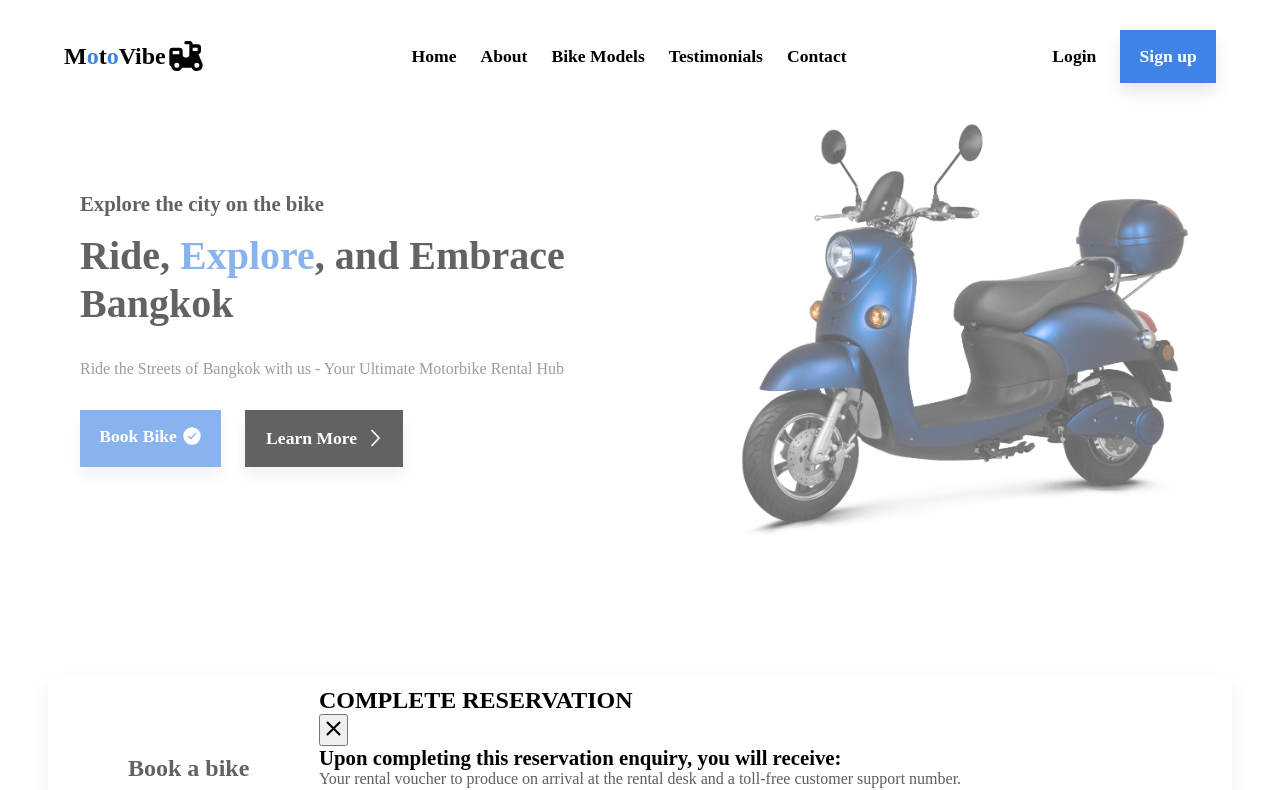
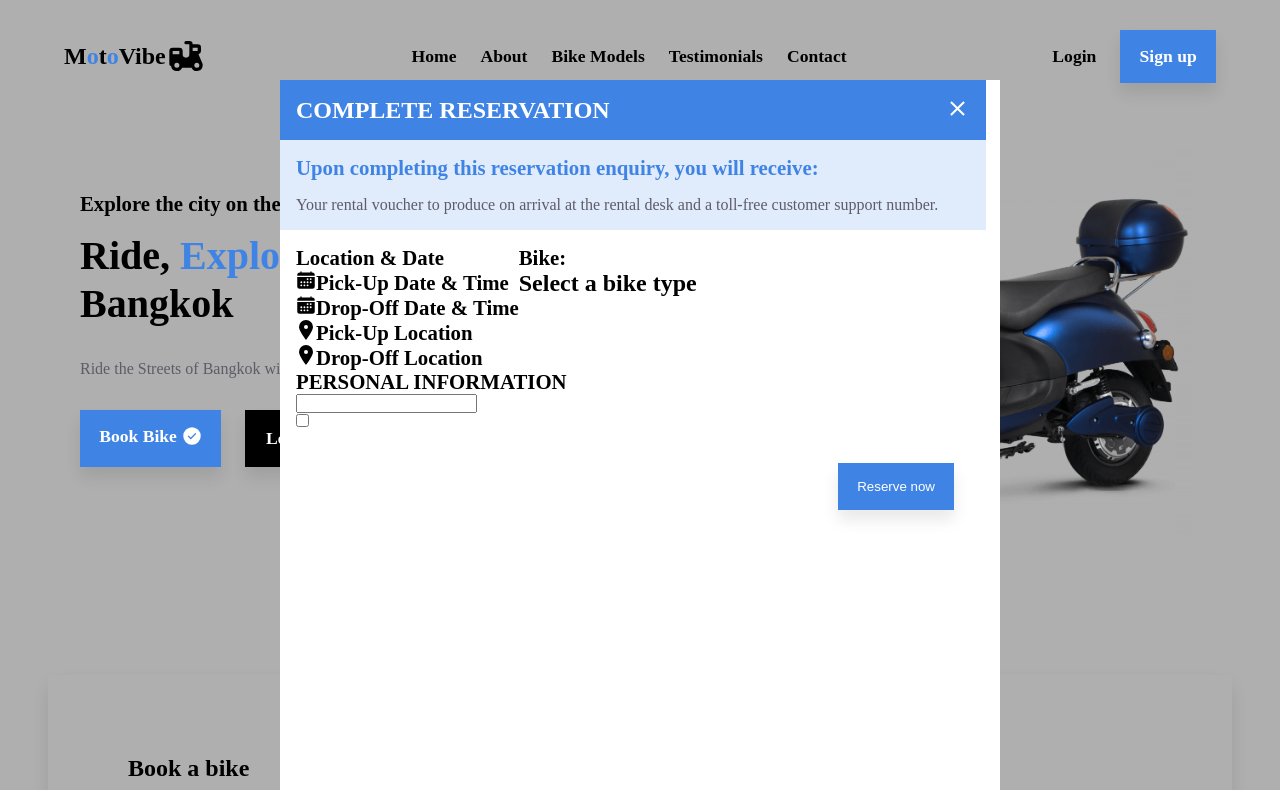
Before and after one commit to OnigiriKing/moto-vibe, a React (Create React App) app: page / in a window 1280 px wide. Shown: the top 790 px of the page. Built offline with nearby package versions, Linux system fonts and the light colour scheme.

Commit message:
RequestMenu style big update

```diff
--- a/src/styles/homeStyle/_homeStyle.scss
+++ b/src/styles/homeStyle/_homeStyle.scss
@@ -217,7 +217,6 @@
   div {
     cursor: pointer;
   }
-
 }
 .banner-wrong {
   background: #fc8989;
@@ -762,21 +761,81 @@
 
 //! Requst Menu
 
-.request-menu-screen {
+.request-menu-bg {
+  background-color: #00000050;
   width: 100%;
   height: 100%;
-  display: flex;
-  justify-content: center;
-  align-items: center;
-  z-index: 3;
-  position: absolute;
-  background-color: #ffffff62;
+  position: fixed;
+  top: 0;
 }
 
-.request-menu-wrapper {
-  width: 30rem;
-  height: 100%;
-  position: relative;
+.request-menu-screen {
+  width: 45rem;
+  height: 100vh;
+  display: flex;
+  position: fixed;
+  top: 5rem;
   z-index: 4;
-  background-color: rgba(168, 168, 168, 0.552);
+  background-color: #fff;
+  overflow-y: scroll;
+
 }
+// .request-menu-screen::-webkit-scrollbar {
+//   width: 10px;
+// }
+
+// .request-menu-screen::-webkit-scrollbar-thumb {
+//   background-color: $primColor;
+//   border-radius: 20px;
+// }
+
+.request-menu-des {
+  .request-menu-top,
+  .request-menu-mid,
+  .request-menu-main {
+    padding: 1rem;
+    display: flex;
+    width: 100%;
+  }
+
+  .request-menu-top {
+    justify-content: space-between;
+    background-color: $primColor;
+    color: #fff;
+    align-items: center;
+    button {
+      color: #fff;
+      background-color: transparent;
+      border: none;
+      cursor: pointer;
+    }
+  }
+
+  .request-menu-mid {
+    flex-direction: column;
+    gap: 1rem;
+    background-color: $primLight;
+    h3 {
+      color: $primColor;
+    }
+  }
+  .request-menu-main {
+    flex-direction: column;
+
+    .menu-main-time {
+      display: flex;
+    }
+
+    .menu-main-complete {
+      display: flex;
+      padding: 2rem 1rem;
+      justify-content: right;
+
+      button {
+        border: none;
+        @include button-style;
+        cursor: pointer;
+      }
+    }
+  }
+}
```
Also changed, not shown: src/dist/style.css, 1 other file (tests, documents, lock files or other folders).
